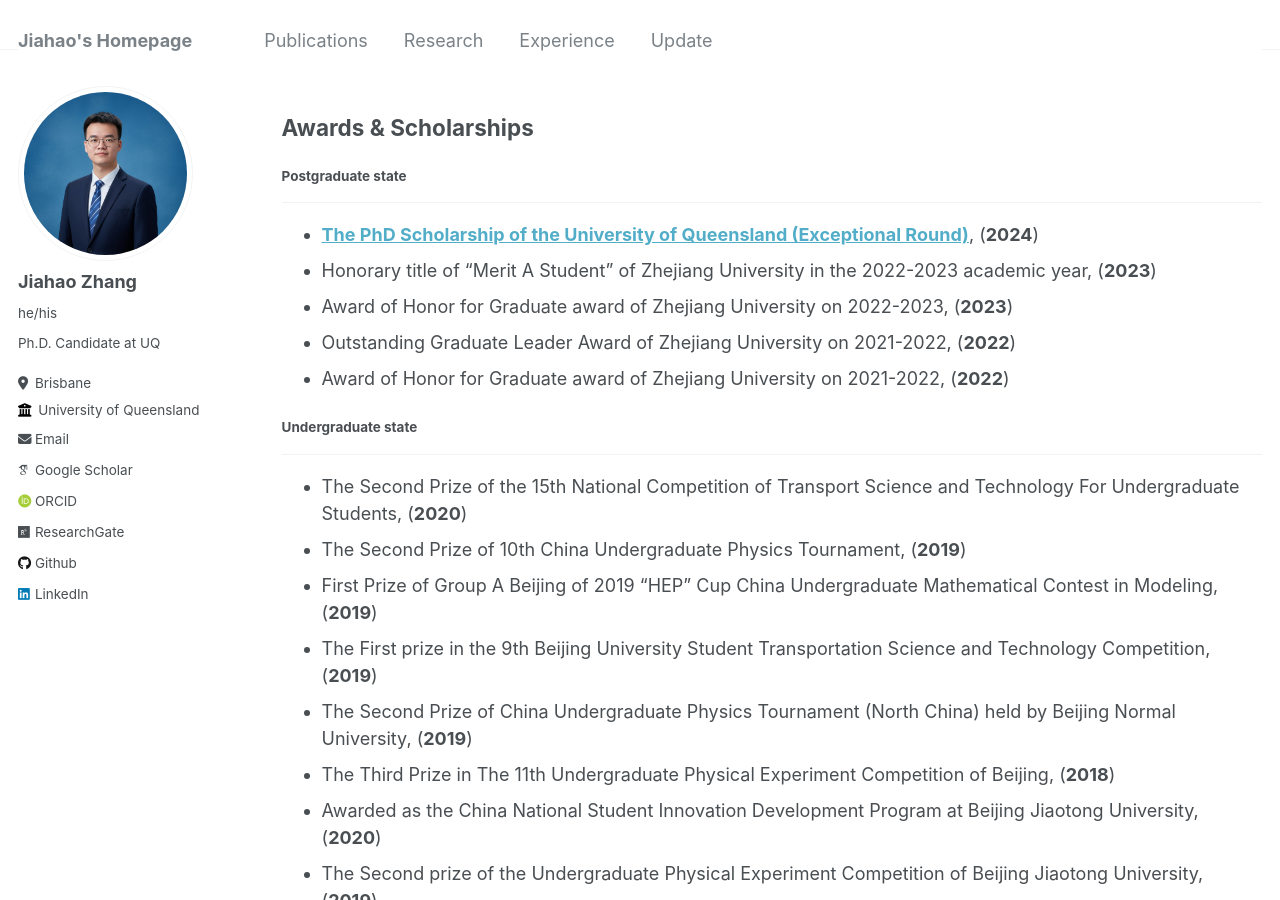
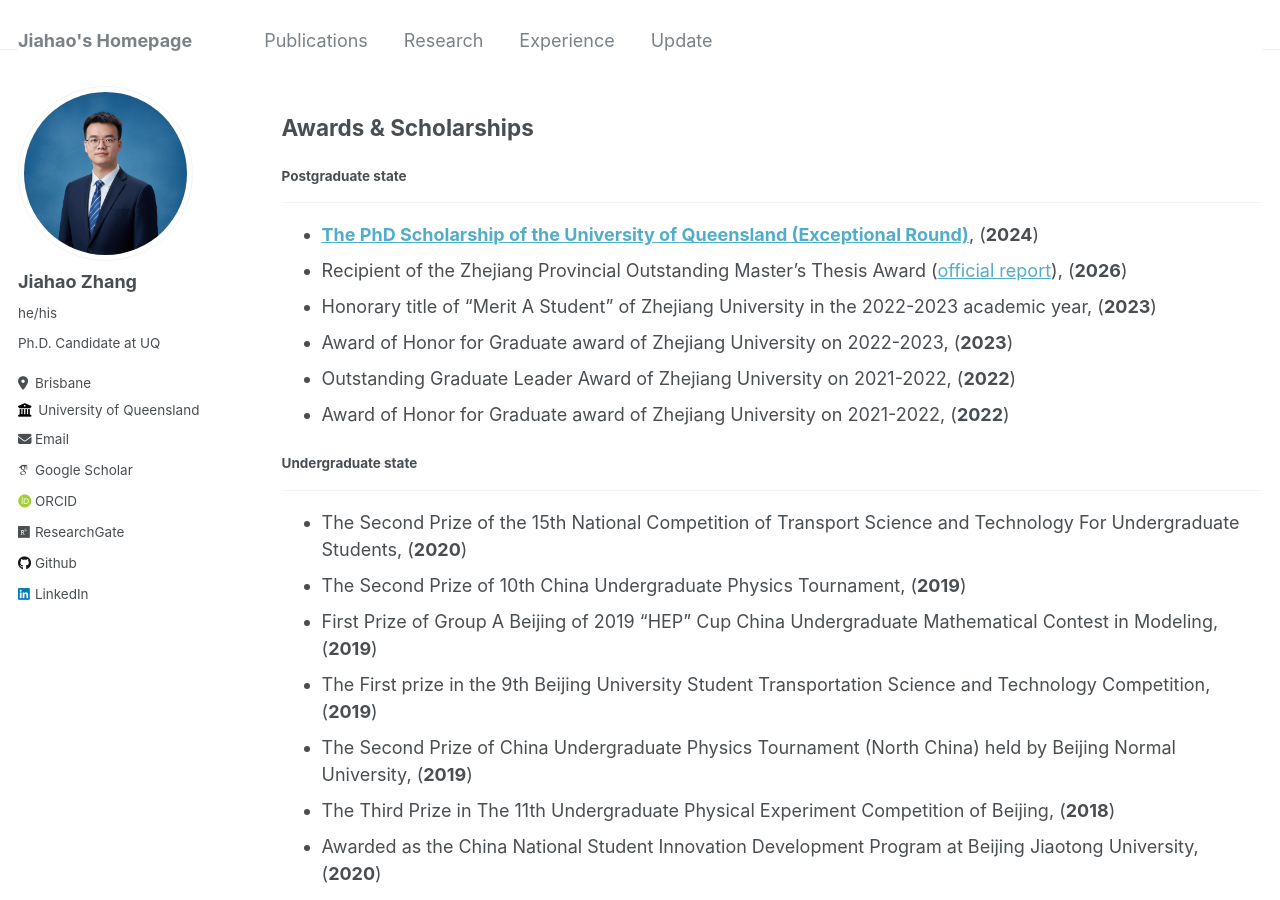
Before and after one commit to zhangjiahao2024/zhangjiahao2024.github.io, a Jekyll site: the page built from _pages/cv.md, in a window 1280 px wide and 900 px high, scrolled down 495 px. Built offline with Jekyll 4.4.1, drawn with Linux system fonts in a browser that asks for light colours; some web fonts are replaced.

Commit message:
Update cv.md

```diff
--- a/_pages/cv.md
+++ b/_pages/cv.md
@@ -29,6 +29,7 @@ Awards & Scholarships
 #### Postgraduate state
 ----
 * [**The PhD Scholarship of the University of Queensland (Exceptional Round)**](https://scholarships.uq.edu.au/scholarship/graduate-school-scholarships-uqgss-%E2%80%93-includes-rtp), (**2024**)
+* Recipient of the Zhejiang Provincial Outstanding Master's Thesis Award ([official report](https://mp.weixin.qq.com/s/LCBV86R12GI7x7tD8VfDmw)), (**2026**)
 * Honorary title of “Merit A Student” of Zhejiang University in the 2022-2023 academic year, (**2023**)
 * Award of Honor for Graduate award of Zhejiang University on 2022-2023, (**2023**)
 * Outstanding Graduate Leader Award of Zhejiang University on 2021-2022, (**2022**)
```
